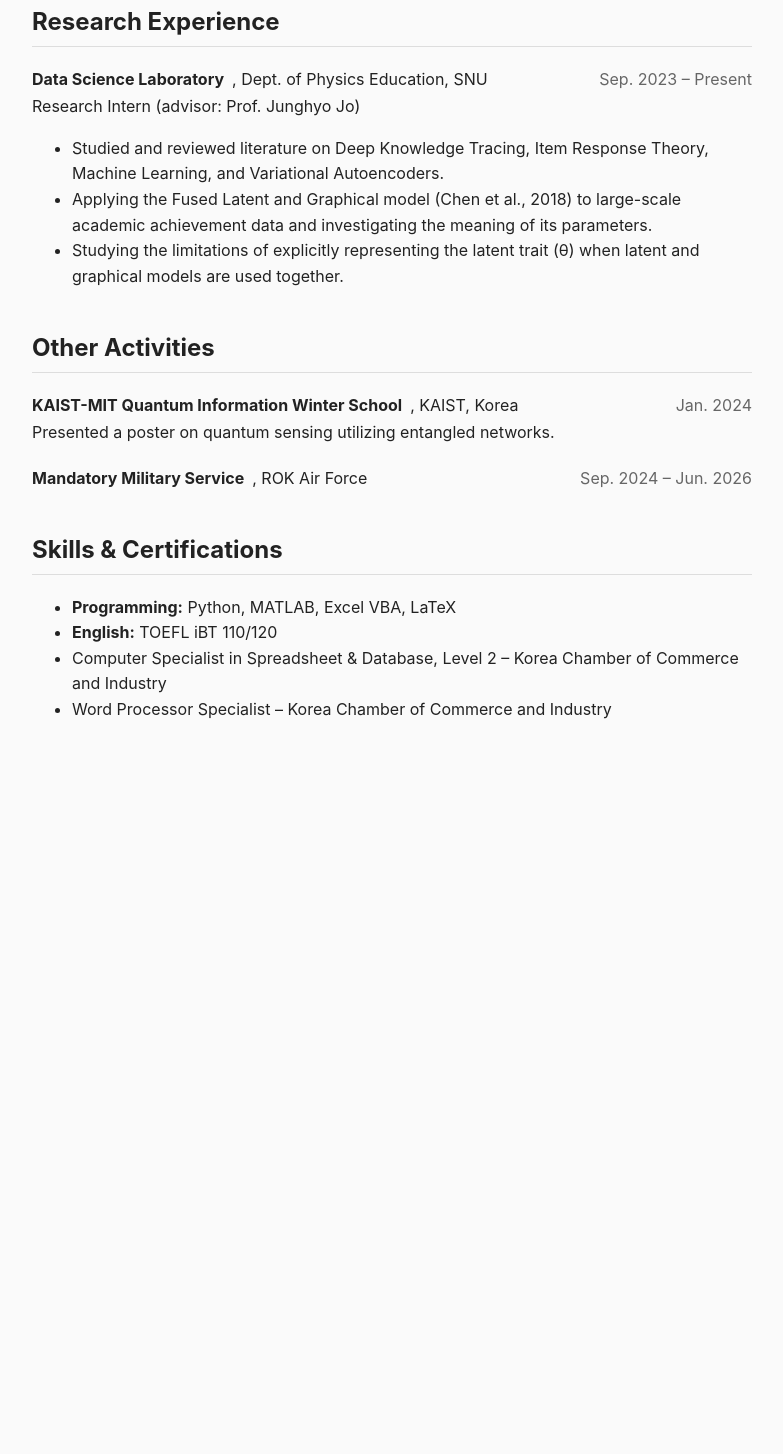
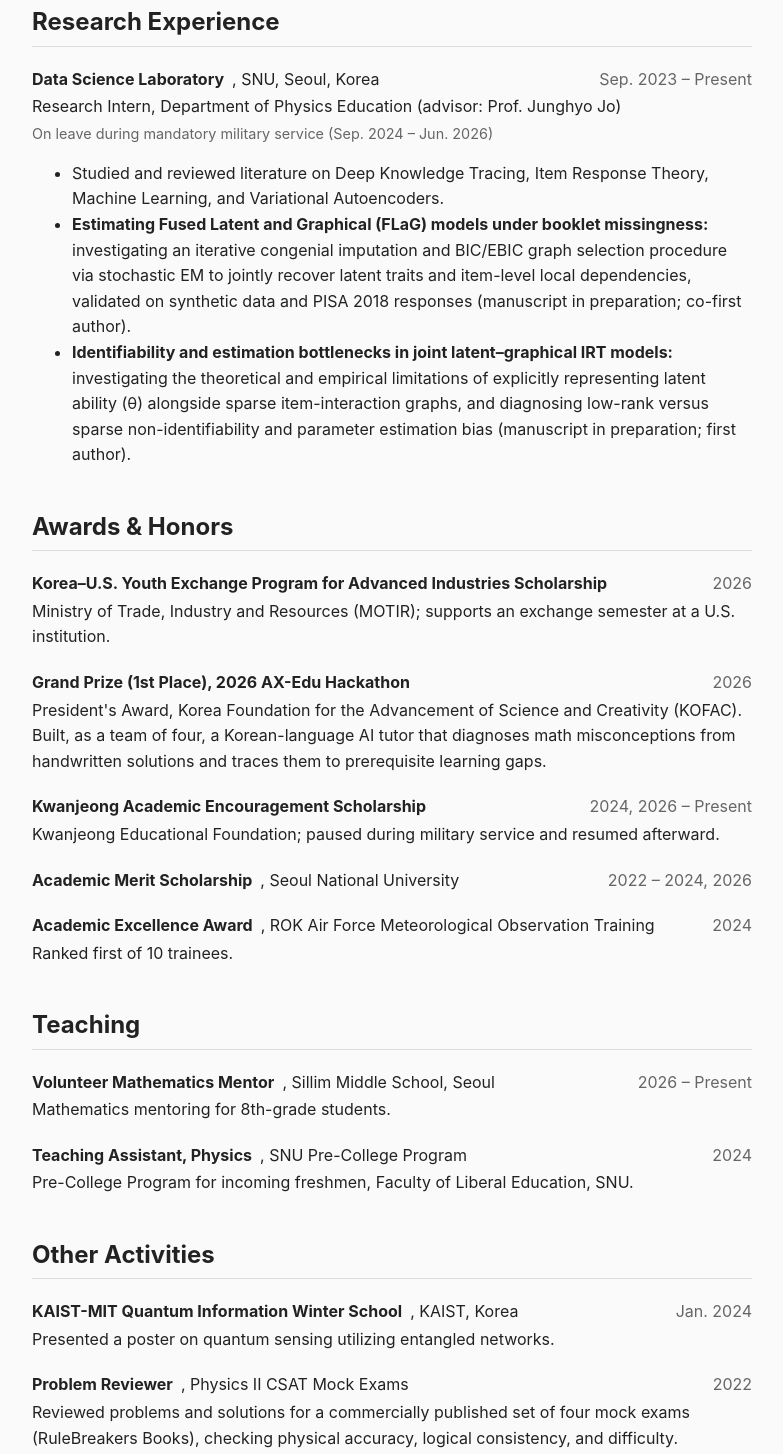
Before and after one commit to Hyuckchan-Cha/Hyuckchan-Cha.github.io, a plain HTML site: page index.html in a window 1280 px wide. Shown: the part 844-2298 px from the top of the page, without its empty margins (248-1031 px from the left). Before the commit the page ends 1631 px from the top, so only its background shows below. Drawn offline with Linux system fonts and the light colour scheme.

Commit message:
Update homepage content from current CV
Co-Authored-By: Claude Opus 5.5 <noreply@anthropic.com>

```diff
--- a/index.html
+++ b/index.html
@@ -30,9 +30,9 @@
     <section>
       <h2>Research Interests</h2>
       <ul>
-        <li>Computational approaches to natural sciences</li>
-        <li>Assessment of learning ability and learning disabilities</li>
-        <li>Computational modeling of brain and cognition / Brain-Computer Interface (BCI)</li>
+        <li>Computational approaches to natural systems, particularly brain and cognition</li>
+        <li>Measuring human learning ability</li>
+        <li>Differences in representation, inference, and memory between humans and LLMs</li>
       </ul>
     </section>
 
@@ -43,14 +43,14 @@
           <strong>Seoul National University</strong>, Seoul, Korea
           <span class="date">Mar. 2022 – Present</span>
         </div>
-        <p>B.S. in Physics Education · Combined Minor in Brain-Mind-Behavior</p>
+        <p>Major: Physics Education · Minor: Brain-Mind-Behavior (Combined Minor)</p>
       </div>
       <div class="entry">
         <div class="entry-head">
           <strong>University of California, Berkeley</strong>, Berkeley, CA, USA
-          <span class="date">Jan. 12, 2027 –</span>
+          <span class="date">Spring 2027</span>
         </div>
-        <p>Exchange Student</p>
+        <p>Incoming Exchange Student (UCEAP Reciprocity Program)</p>
       </div>
     </section>
 
@@ -58,18 +58,81 @@
       <h2>Research Experience</h2>
       <div class="entry">
         <div class="entry-head">
-          <strong>Data Science Laboratory</strong>, Dept. of Physics Education, SNU
+          <strong>Data Science Laboratory</strong>, SNU, Seoul, Korea
           <span class="date">Sep. 2023 – Present</span>
         </div>
-        <p>Research Intern (advisor: Prof. Junghyo Jo)</p>
+        <p>Research Intern, Department of Physics Education (advisor: Prof. Junghyo Jo)</p>
+        <p class="note">On leave during mandatory military service (Sep. 2024 – Jun. 2026)</p>
         <ul>
           <li>Studied and reviewed literature on Deep Knowledge Tracing, Item Response Theory,
             Machine Learning, and Variational Autoencoders.</li>
-          <li>Applying the Fused Latent and Graphical model (Chen et al., 2018) to large-scale
-            academic achievement data and investigating the meaning of its parameters.</li>
-          <li>Studying the limitations of explicitly representing the latent trait (&theta;)
-            when latent and graphical models are used together.</li>
+          <li><strong>Estimating Fused Latent and Graphical (FLaG) models under booklet missingness:</strong>
+            investigating an iterative congenial imputation and BIC/EBIC graph selection procedure via
+            stochastic EM to jointly recover latent traits and item-level local dependencies, validated
+            on synthetic data and PISA 2018 responses (manuscript in preparation; co-first author).</li>
+          <li><strong>Identifiability and estimation bottlenecks in joint latent–graphical IRT models:</strong>
+            investigating the theoretical and empirical limitations of explicitly representing latent
+            ability (&theta;) alongside sparse item-interaction graphs, and diagnosing low-rank versus
+            sparse non-identifiability and parameter estimation bias (manuscript in preparation; first author).</li>
         </ul>
+      </div>
+    </section>
+
+    <section>
+      <h2>Awards &amp; Honors</h2>
+      <div class="entry">
+        <div class="entry-head">
+          <strong>Korea–U.S. Youth Exchange Program for Advanced Industries Scholarship</strong>
+          <span class="date">2026</span>
+        </div>
+        <p>Ministry of Trade, Industry and Resources (MOTIR); supports an exchange semester at a U.S. institution.</p>
+      </div>
+      <div class="entry">
+        <div class="entry-head">
+          <strong>Grand Prize (1st Place), 2026 AX-Edu Hackathon</strong>
+          <span class="date">2026</span>
+        </div>
+        <p>President's Award, Korea Foundation for the Advancement of Science and Creativity (KOFAC).
+          Built, as a team of four, a Korean-language AI tutor that diagnoses math misconceptions
+          from handwritten solutions and traces them to prerequisite learning gaps.</p>
+      </div>
+      <div class="entry">
+        <div class="entry-head">
+          <strong>Kwanjeong Academic Encouragement Scholarship</strong>
+          <span class="date">2024, 2026 – Present</span>
+        </div>
+        <p>Kwanjeong Educational Foundation; paused during military service and resumed afterward.</p>
+      </div>
+      <div class="entry">
+        <div class="entry-head">
+          <strong>Academic Merit Scholarship</strong>, Seoul National University
+          <span class="date">2022 – 2024, 2026</span>
+        </div>
+      </div>
+      <div class="entry">
+        <div class="entry-head">
+          <strong>Academic Excellence Award</strong>, ROK Air Force Meteorological Observation Training
+          <span class="date">2024</span>
+        </div>
+        <p>Ranked first of 10 trainees.</p>
+      </div>
+    </section>
+
+    <section>
+      <h2>Teaching</h2>
+      <div class="entry">
+        <div class="entry-head">
+          <strong>Volunteer Mathematics Mentor</strong>, Sillim Middle School, Seoul
+          <span class="date">2026 – Present</span>
+        </div>
+        <p>Mathematics mentoring for 8th-grade students.</p>
+      </div>
+      <div class="entry">
+        <div class="entry-head">
+          <strong>Teaching Assistant, Physics</strong>, SNU Pre-College Program
+          <span class="date">2024</span>
+        </div>
+        <p>Pre-College Program for incoming freshmen, Faculty of Liberal Education, SNU.</p>
       </div>
     </section>
 
@@ -84,6 +147,14 @@
       </div>
       <div class="entry">
         <div class="entry-head">
+          <strong>Problem Reviewer</strong>, Physics II CSAT Mock Exams
+          <span class="date">2022</span>
+        </div>
+        <p>Reviewed problems and solutions for a commercially published set of four mock exams
+          (RuleBreakers Books), checking physical accuracy, logical consistency, and difficulty.</p>
+      </div>
+      <div class="entry">
+        <div class="entry-head">
           <strong>Mandatory Military Service</strong>, ROK Air Force
           <span class="date">Sep. 2024 – Jun. 2026</span>
         </div>
@@ -93,10 +164,10 @@
     <section>
       <h2>Skills &amp; Certifications</h2>
       <ul>
-        <li><strong>Programming:</strong> Python, MATLAB, Excel VBA, LaTeX</li>
-        <li><strong>English:</strong> TOEFL iBT 110/120</li>
-        <li>Computer Specialist in Spreadsheet &amp; Database, Level 2 – Korea Chamber of Commerce and Industry</li>
-        <li>Word Processor Specialist – Korea Chamber of Commerce and Industry</li>
+        <li><strong>Programming:</strong> Python (NumPy, PyTorch, pandas), MATLAB, Excel VBA, LaTeX</li>
+        <li><strong>English:</strong> TOEFL iBT 110/120 (June 2026)</li>
+        <li><strong>Certifications:</strong> Computer Specialist in Spreadsheet &amp; Database Level-2;
+          Word Processor Specialist (Korea Chamber of Commerce and Industry)</li>
       </ul>
     </section>
   </main>
--- a/style.css
+++ b/style.css
@@ -54,3 +54,8 @@ a {
 .entry p {
   margin: 2px 0;
 }
+
+.entry .note {
+  color: #666;
+  font-size: 0.9em;
+}
```
